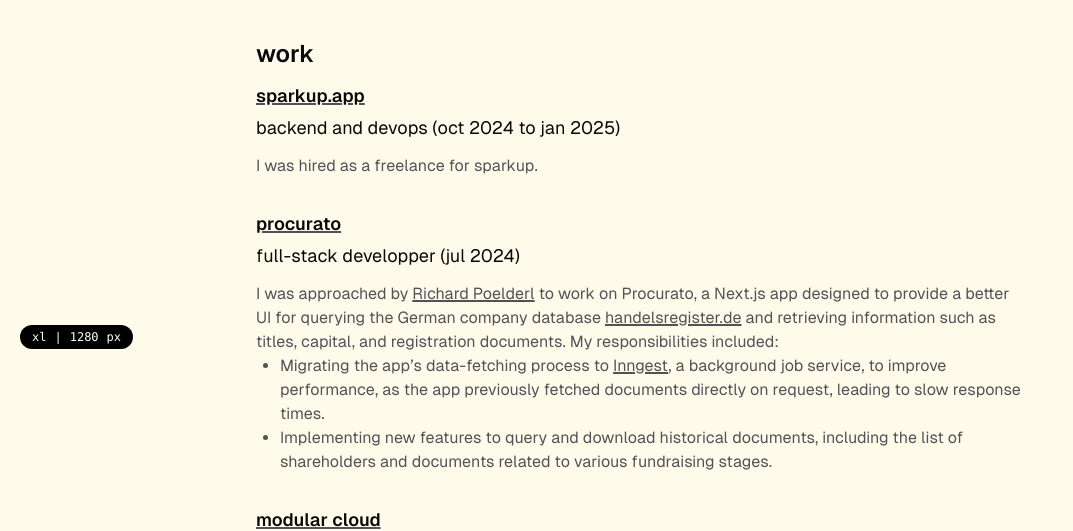
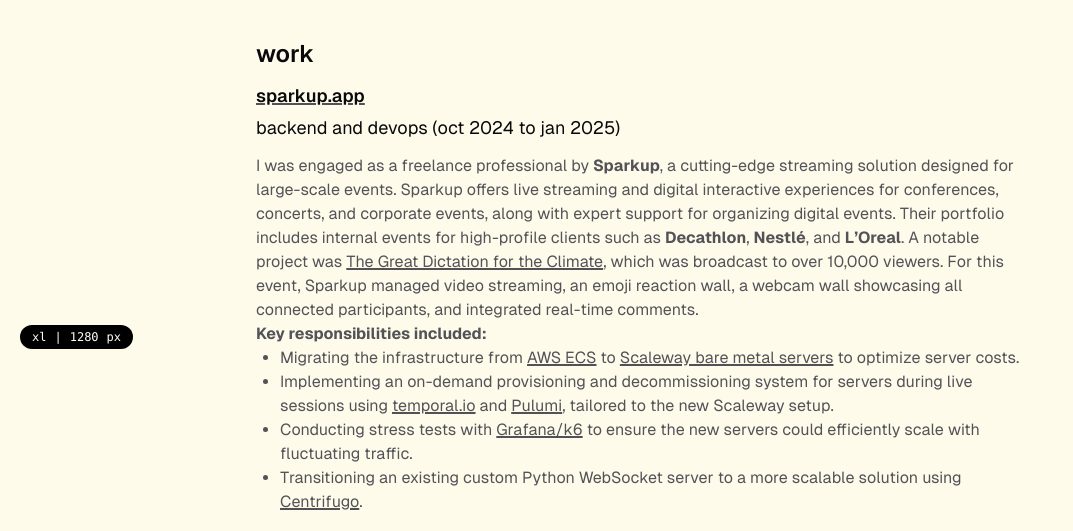
Before and after one commit to Fredkiss3/fredkiss.dev, an Astro site: page / in a window 1280 px wide. Shown: the part 431-962 px from the top of the page, without its empty margins (0-1073 px from the left). Built offline with nearby package versions, Linux system fonts and the light colour scheme; Astro itself is replaced by a stand-in of ours.

Commit message:
📝 finish (?) adding sparkup xp

```diff
--- a/src/content/work/sparkup.md
+++ b/src/content/work/sparkup.md
@@ -6,4 +6,11 @@
 endDate: "2025-01-31"
 ---
 
-I was hired as a freelance for sparkup.
+I was engaged as a freelance professional by **Sparkup**, a cutting-edge streaming solution designed for large-scale events. Sparkup offers live streaming and digital interactive experiences for conferences, concerts, and corporate events, along with expert support for organizing digital events. Their portfolio includes internal events for high-profile clients such as **Decathlon**, **Nestlé**, and **L'Oreal**. A notable project was [The Great Dictation for the Climate](https://www.youtube.com/live/FnTP7LSKQRM?si=k2BrpdUS_9f7ZJAA&t=1029), which was broadcast to over 10,000 viewers. For this event, Sparkup managed video streaming, an emoji reaction wall, a webcam wall showcasing all connected participants, and integrated real-time comments.
+
+**Key responsibilities included:**
+
+- Migrating the infrastructure from [AWS ECS](https://docs.aws.amazon.com/AmazonECS/latest/developerguide/Welcome.html) to [Scaleway bare metal servers](https://www.scaleway.com/en/bare-metal/) to optimize server costs.
+- Implementing an on-demand provisioning and decommissioning system for servers during live sessions using [temporal.io](https://temporal.io) and [Pulumi](https://www.pulumi.com/), tailored to the new Scaleway setup.
+- Conducting stress tests with [Grafana/k6](https://grafana.com/docs/k6/latest/) to ensure the new servers could efficiently scale with fluctuating traffic.
+- Transitioning an existing custom Python WebSocket server to a more scalable solution using [Centrifugo](https://centrifugal.dev/).
```
